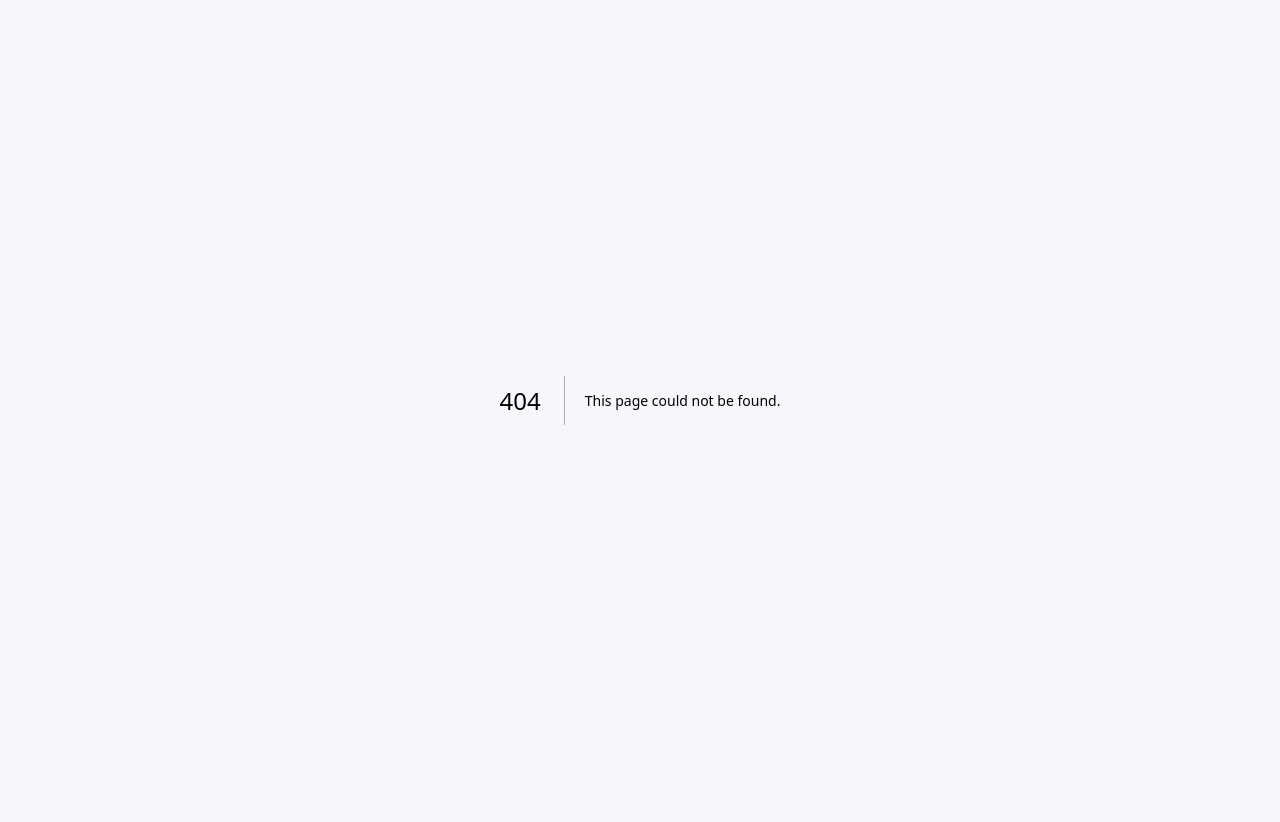
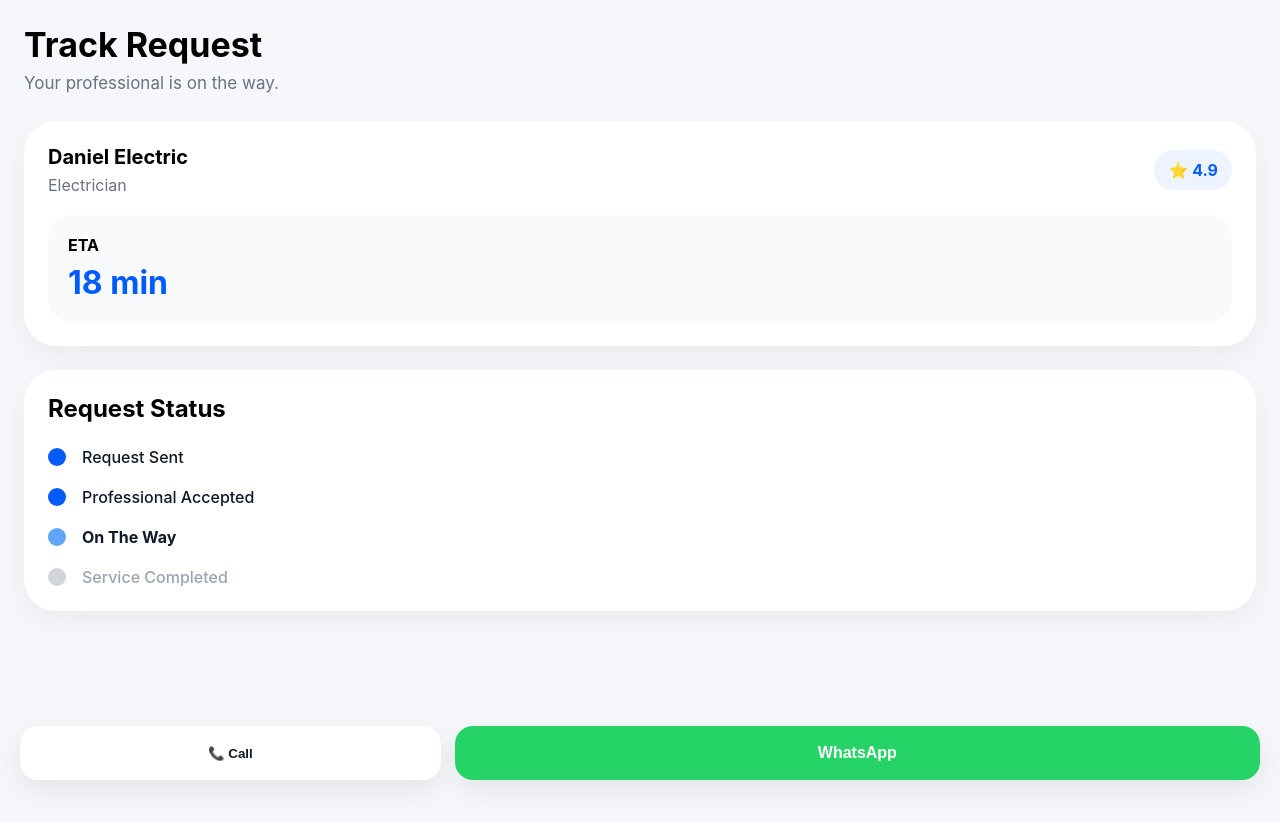
Before and after one commit to YoniLevy10/Fixly, a Next.js app: page /tracking in a window 1280 px wide. Before the commit this address had no page. Shown: the top 822 px of the page. Before the commit the page ends 800 px from the top, so only its background shows below. Built offline with nearby package versions, Linux system fonts and the light colour scheme.

Commit message:
Create request tracking flow screen

```diff
--- /dev/null
+++ b/app/tracking/page.tsx
@@ -0,0 +1,236 @@
+const timeline = [
+  {
+    title: 'Request Sent',
+    status: 'completed',
+  },
+  {
+    title: 'Professional Accepted',
+    status: 'completed',
+  },
+  {
+    title: 'On The Way',
+    status: 'active',
+  },
+  {
+    title: 'Service Completed',
+    status: 'pending',
+  },
+]
+
+export default function TrackingPage() {
+  return (
+    <main
+      style={{
+        minHeight: '100vh',
+        background: '#f5f7fb',
+        padding: '24px',
+        paddingBottom: '120px',
+      }}
+    >
+      <div style={{ marginBottom: '28px' }}>
+        <h1
+          style={{
+            fontSize: '34px',
+            marginTop: 0,
+            marginBottom: '8px',
+          }}
+        >
+          Track Request
+        </h1>
+
+        <p
+          style={{
+            color: '#6B7280',
+            fontSize: '17px',
+            margin: 0,
+          }}
+        >
+          Your professional is on the way.
+        </p>
+      </div>
+
+      <div
+        style={{
+          background: 'white',
+          borderRadius: '32px',
+          padding: '24px',
+          boxShadow: '0 10px 30px rgba(0,0,0,0.05)',
+          marginBottom: '24px',
+        }}
+      >
+        <div
+          style={{
+            display: 'flex',
+            justifyContent: 'space-between',
+            alignItems: 'center',
+            marginBottom: '20px',
+          }}
+        >
+          <div>
+            <div
+              style={{
+                fontWeight: 700,
+                fontSize: '20px',
+                marginBottom: '6px',
+              }}
+            >
+              Daniel Electric
+            </div>
+
+            <div
+              style={{
+                color: '#6B7280',
+              }}
+            >
+              Electrician
+            </div>
+          </div>
+
+          <div
+            style={{
+              background: '#EEF4FF',
+              color: '#005BFF',
+              padding: '10px 14px',
+              borderRadius: '999px',
+              fontWeight: 700,
+            }}
+          >
+            ⭐ 4.9
+          </div>
+        </div>
+
+        <div
+          style={{
+            background: '#F9FAFB',
+            borderRadius: '24px',
+            padding: '20px',
+          }}
+        >
+          <div
+            style={{
+              fontWeight: 700,
+              marginBottom: '8px',
+            }}
+          >
+            ETA
+          </div>
+
+          <div
+            style={{
+              fontSize: '32px',
+              fontWeight: 700,
+              color: '#005BFF',
+            }}
+          >
+            18 min
+          </div>
+        </div>
+      </div>
+
+      <div
+        style={{
+          background: 'white',
+          borderRadius: '32px',
+          padding: '24px',
+          boxShadow: '0 10px 30px rgba(0,0,0,0.05)',
+          marginBottom: '24px',
+        }}
+      >
+        <h2
+          style={{
+            marginTop: 0,
+            marginBottom: '24px',
+            fontSize: '24px',
+          }}
+        >
+          Request Status
+        </h2>
+
+        <div
+          style={{
+            display: 'flex',
+            flexDirection: 'column',
+            gap: '20px',
+          }}
+        >
+          {timeline.map((item) => (
+            <div
+              key={item.title}
+              style={{
+                display: 'flex',
+                alignItems: 'center',
+                gap: '16px',
+              }}
+            >
+              <div
+                style={{
+                  width: '18px',
+                  height: '18px',
+                  borderRadius: '999px',
+                  background:
+                    item.status === 'completed'
+                      ? '#005BFF'
+                      : item.status === 'active'
+                      ? '#60A5FA'
+                      : '#D1D5DB',
+                }}
+              />
+
+              <div
+                style={{
+                  fontWeight: item.status === 'active' ? 700 : 500,
+                  color:
+                    item.status === 'pending' ? '#9CA3AF' : '#111827',
+                }}
+              >
+                {item.title}
+              </div>
+            </div>
+          ))}
+        </div>
+      </div>
+
+      <div
+        style={{
+          position: 'fixed',
+          bottom: '20px',
+          left: '20px',
+          right: '20px',
+          display: 'flex',
+          gap: '14px',
+        }}
+      >
+        <button
+          style={{
+            flex: 1,
+            border: 'none',
+            background: 'white',
+            color: '#111827',
+            padding: '18px',
+            borderRadius: '18px',
+            fontWeight: 700,
+            boxShadow: '0 10px 30px rgba(0,0,0,0.08)',
+          }}
+        >
+          📞 Call
+        </button>
+
+        <button
+          style={{
+            flex: 2,
+            border: 'none',
+            background: '#25D366',
+            color: 'white',
+            padding: '18px',
+            borderRadius: '18px',
+            fontWeight: 700,
+            fontSize: '16px',
+            boxShadow: '0 10px 30px rgba(0,0,0,0.08)',
+          }}
+        >
+          WhatsApp
+        </button>
+      </div>
+    </main>
+  )
+}
```
